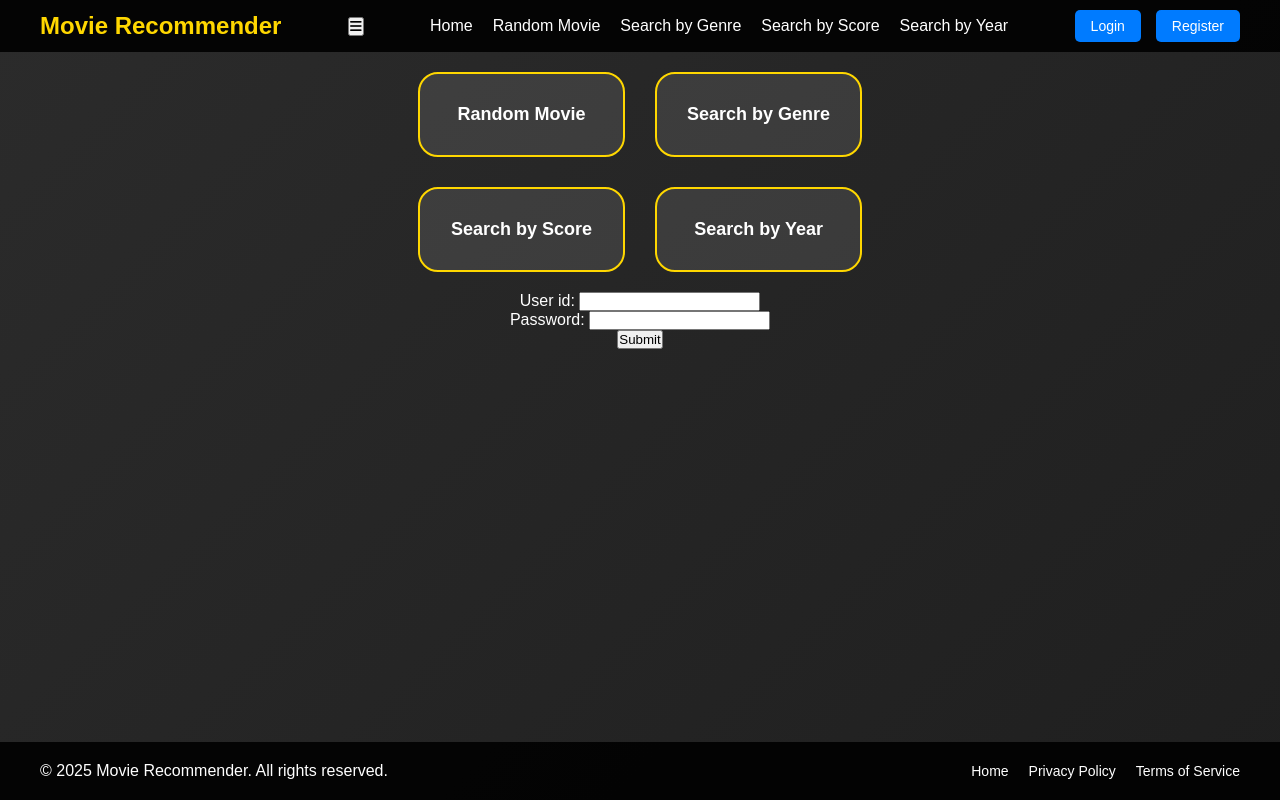
After one commit to JordanBuckleyGit/CA, a Flask app: page /login in a window 1280 px wide. The commit adds this page. Run offline with Flask 3, Linux system fonts and the light colour scheme.

Commit message:
new updated code

```diff
--- a/app.py
+++ b/app.py
@@ -1,15 +1,29 @@
-from flask import Flask, render_template, request
+from flask import Flask, render_template, session, redirect, url_for, g, request
 import random
 from database import get_db, close_db
 from flask_session import Session
-from forms import MovieForm, ScoreForm, YearForm
+from werkzeug.security import generate_password_hash, check_password_hash
+from forms import MovieForm, ScoreForm, YearForm, RegistrationForm, LoginForm
+from functools import wraps
 
 app = Flask(__name__)
+app.teardown_appcontext(close_db)
 app.config["SECRET_KEY"] = "jordansPw"
 app.config["SESSION_PERMANENT"] = False
 app.config["SESSION_TYPE"] = "filesystem"
 Session(app)
-app.teardown_appcontext(close_db)
+
+@app.before_request
+def load_logged_in_user():
+    g.user = session.get("user_id",None)
+
+def login_required(view):
+    @wraps(view)
+    def wrapped_view(*args, **kwargs):
+        if g.user is None:
+            return(redirect(url_for("login", next=request.url)))
+        return view(*args, **kwargs)
+    return wrapped_view
 
 @app.route("/")
 def index():
@@ -67,6 +81,24 @@ def year_search():
     return render_template("year.html", form=form,
                             movies=movies)
 
+@app.route("/registration", methods=["GET", "POST"])
+def registration():
+    form = RegistrationForm()
+    if form.validate_on_submit():
+        user_id = form.user_id.data
+        password = form.password.data
+        db = get_db()
+
+        user_in_db = db.execute("SELECT * FROM users WHERE user_id = ?;", (user_id,)).fetchone()
+        if user_in_db:
+            form.user_id.errors.append("User ID already exists! Please choose a different one.")
+        else:
+            hashed_password = generate_password_hash(password)
+            db.execute("INSERT INTO users (user_id, password) VALUES (?, ?);", (user_id, hashed_password))
+            db.commit()
+            return redirect(url_for("login"))
+    return render_template("register.html", form=form)
+
 # @app.route("/movie/<int:movie_id>", methods=["GET", "POST"])
 # def movie_details(movie_id):
 #     db = get_db()
@@ -86,3 +118,37 @@ def year_search():
 #     return render_template("reviews.html", movie=movie,
 #                            reviews=reviews,
 #                            form=form)
+
+@app.route("/login", methods=["GET","POST"])
+def login():
+    form = LoginForm()
+    if form.validate_on_submit():
+        user_id = form.user_id.data
+        password = form.password.data
+        db = get_db()
+        user_in_db = db.execute("""
+                SELECT * FROM users
+                WHERE user_id = ?;""", (user_id,)).fetchone()
+        if user_in_db is None:
+            form.user_id.errors.append("No such user name!")
+        elif not check_password_hash (
+                user_in_db["password"],password):
+            form.password.errors.append("Incorrect password!")
+        else:
+            session.clear()
+            session["user_id"] = user_id
+            session.modified = True
+            next_page = request.args.get("next")
+            if not next_page:
+                next_page = url_for("index")
+            return redirect(next_page)
+    return render_template("login.html", form=form)
+
+@app.route("/logout")
+def logout():
+    session.clear()
+    session.modified = True
+    return redirect( url_for("index"))
+
+if __name__ == "__main__":
+    app.run(debug=True)
--- a/forms.py
+++ b/forms.py
@@ -1,6 +1,6 @@
 from flask_wtf import FlaskForm
-from wtforms import SelectField, SubmitField, FloatField, IntegerField, TextAreaField
-from wtforms.validators import InputRequired, NumberRange
+from wtforms import StringField, SelectField, SubmitField, FloatField, IntegerField, TextAreaField, PasswordField
+from wtforms.validators import InputRequired, NumberRange, EqualTo
 
 class MovieForm(FlaskForm):
     genre = SelectField("Genre", choices=[
@@ -23,6 +23,22 @@ class YearForm(FlaskForm):
     year = IntegerField("Year", validators=[InputRequired(), NumberRange(min=1900, max=2100)])
     submit = SubmitField("Search by Year")
 
+class RegistrationForm(FlaskForm):
+    user_id = StringField("User id:",
+                    validators=[InputRequired()])
+    password = PasswordField("Password:",
+                    validators=[InputRequired()])
+    password2 = PasswordField("Repeat Password:",
+                    validators=[InputRequired(),
+                                EqualTo("password")])
+    submit = SubmitField("Submit")
+
+class LoginForm(FlaskForm):
+    user_id = StringField("User id:",
+                    validators=[InputRequired()])
+    password = PasswordField("Password:",
+                    validators=[InputRequired()])
+    submit = SubmitField("Submit")
 
 # class ReviewForm(FlaskForm):
 #     review_text = TextAreaField("Your Review", validators=[InputRequired()])
--- a/schema.sql
+++ b/schema.sql
@@ -25,6 +25,12 @@ INSERT INTO movies (title, genre, score, year, director, description) VALUES
     ('The Lord of the Rings: The Return of the King', 'Fantasy', 8.9, 2003, 'Peter Jackson', 'Gandalf and Aragorn lead the World of Men against Saurons army to draw his gaze from Frodo and Sam as they approach Mount Doom with the One Ring.'),
     ('Gladiator', 'Action', 8.5, 2000, 'Ridley Scott', 'A former Roman General sets out to exact vengeance against the corrupt emperor who murdered his family and sent him into slavery.');
 
+DROP TABLE IF EXISTS users;
+
+CREATE TABLE users (
+    user_id TEXT PRIMARY KEY,
+    password TEXT NOT NULL
+);
 
 -- CREATE TABLE reviews (
 --     id INTEGER PRIMARY KEY AUTOINCREMENT,
--- a/static/script.js
+++ b/static/script.js
@@ -1,20 +1,49 @@
-document.addEventListener("DOMContentLoaded", function() {
-    const menuItems = document.querySelectorAll(".menu-item");
-    menuItems.forEach(item => {
-        item.addEventListener("mouseover", () => {
-            item.style.transform = "scale(1.1)";
-        });
-        item.addEventListener("mouseout", () => {
-            item.style.transform = "scale(1)";
-        });
+// document.addEventListener("DOMContentLoaded", function() {
+//     const menuItems = document.querySelectorAll(".menu-item");
+//     menuItems.forEach(item => {
+//         item.addEventListener("mouseover", () => {
+//             item.style.transform = "scale(1.1)";
+//         });
+//         item.addEventListener("mouseout", () => {
+//             item.style.transform = "scale(1)";
+//         });
+//     });
+
+//     // Fade in effect for movies
+//     const movieCards = document.querySelectorAll(".movie-card");
+//     movieCards.forEach((card, index) => {
+//         setTimeout(() => {
+//             card.style.opacity = 1;
+//             card.style.transform = "translateY(0)";
+//         }, index * 200);
+//     });
+// });
+
+const navToggle = document.getElementById('nav-toggle');
+const navLinks = document.getElementById('nav-links');
+
+navToggle.addEventListener('click', () => {
+    navLinks.classList.toggle('active');
+});
+
+const dnaBoxes = document.querySelectorAll('.dna-box');
+dnaBoxes.forEach(box => {
+    box.addEventListener('mouseenter', () => {
+        box.style.transform = 'translateY(-10px)';
+        box.style.boxShadow = '0 10px 20px rgba(255, 215, 0, 0.3)';
     });
-
-    // Fade in effect for movies
-    const movieCards = document.querySelectorAll(".movie-card");
-    movieCards.forEach((card, index) => {
-        setTimeout(() => {
-            card.style.opacity = 1;
-            card.style.transform = "translateY(0)";
-        }, index * 200);
+    box.addEventListener('mouseleave', () => {
+        box.style.transform = 'translateY(0)';
+        box.style.boxShadow = 'none';
     });
 });
+
+const userIcon = document.getElementById('user-icon');
+if (userIcon) {
+    userIcon.addEventListener('mouseenter', () => {
+        userIcon.style.transform = 'scale(1.1)';
+    });
+    userIcon.addEventListener('mouseleave', () => {
+        userIcon.style.transform = 'scale(1)';
+    });
+}
--- a/static/styles.css
+++ b/static/styles.css
@@ -13,6 +13,9 @@ body {
     animation: movingBackground 10s ease infinite;
     color: white;
     text-align: center;
+    min-height: 100vh;
+    display: flex;
+    flex-direction: column;
 }
 
 /* Background Animation */
@@ -22,126 +25,191 @@ body {
     100% { background-position: 0% 50%; }
 }
 
-/* Header */
-header {
+/* Navigation Bar */
+nav {
     background: rgba(0, 0, 0, 0.9);
-    padding: 15px;
+    padding: 10px 20px;
+    display: flex;
+    justify-content: center;
+    align-items: center;
+    position: sticky;
+    top: 0;
+    z-index: 1000;
+}
+
+#nav-container {
+    width: 100%;
+    max-width: 1200px;
+    display: flex;
+    justify-content: space-between;
+    align-items: center;
+}
+
+#nav-logo a {
     font-size: 24px;
+    font-weight: bold;
+    color: #FFD700;
+    text-decoration: none;
+}
+
+#nav-links ul {
+    list-style: none;
+    display: flex;
+    gap: 20px;
+}
+
+#nav-links ul li a {
+    color: white;
+    text-decoration: none;
+    font-size: 16px;
+    transition: color 0.3s ease;
+}
+
+#nav-links ul li a:hover {
+    color: #FFD700;
+}
+
+#nav-user {
+    display: flex;
+    align-items: center;
+    gap: 15px;
+}
+
+#user-info {
+    display: flex;
+    align-items: center;
+    gap: 10px;
+}
+
+#username {
+    font-size: 16px;
+    color: white;
+}
+
+#user-icon {
+    font-size: 24px;
+    color: #FFD700;
+}
+
+#login-btn, #register-btn, #logout-btn {
+    padding: 8px 16px;
+    border-radius: 5px;
+    text-decoration: none;
+    font-size: 14px;
+    transition: background 0.3s ease;
+}
+
+#login-btn, #register-btn {
+    background: #007BFF;
+    color: white;
+}
+
+#login-btn:hover, #register-btn:hover {
+    background: #0056b3;
+}
+
+#logout-btn {
+    background: #FF4500;
+    color: white;
+}
+
+#logout-btn:hover {
+    background: #cc3700;
+}
+
+/* Hero Section with DNA-Shaped Boxes */
+#hero {
+    flex: 1;
+    display: flex;
+    justify-content: center;
+    align-items: center;
+    padding: 20px;
+}
+
+#dna-container {
+    display: grid;
+    grid-template-columns: repeat(2, 1fr);
+    gap: 30px;
+    max-width: 800px;
+    margin: 0 auto;
+}
+
+.dna-box {
+    background: rgba(255, 255, 255, 0.1);
+    border: 2px solid #FFD700;
+    border-radius: 20px;
+    padding: 30px;
+    text-align: center;
+    transition: transform 0.3s ease, box-shadow 0.3s ease;
+    cursor: pointer;
+}
+
+.dna-box:hover {
+    transform: translateY(-10px);
+    box-shadow: 0 10px 20px rgba(255, 215, 0, 0.3);
+}
+
+.dna-box a {
+    color: white;
+    text-decoration: none;
+    font-size: 18px;
     font-weight: bold;
 }
 
-/* Welcome Page Styling */
-.welcome-container {
-    margin-top: 100px;
+/* Footer */
+footer {
+    background: rgba(0, 0, 0, 0.9);
     padding: 20px;
+    margin-top: auto;
 }
 
-/* Menu Buttons */
-.menu {
+#footer-container {
+    max-width: 1200px;
+    margin: 0 auto;
     display: flex;
-    flex-direction: column;
-    gap: 15px;
+    justify-content: space-between;
     align-items: center;
 }
 
-.menu-item {
-    padding: 15px 25px;
-    background: #007BFF;
-    color: white;
-    font-size: 18px;
-    border-radius: 8px;
-    text-decoration: none;
-    transition: 0.3s ease;
-    width: 250px;
-    text-align: center;
+#footer-links {
+    list-style: none;
+    display: flex;
+    gap: 20px;
 }
 
-.menu-item:hover {
-    background: #0056b3;
-    transform: scale(1.1);
+#footer-links li a {
+    color: white;
+    text-decoration: none;
+    font-size: 14px;
+    transition: color 0.3s ease;
 }
 
-/* Form Styling */
-form {
-    background: rgba(255, 255, 255, 0.1);
-    padding: 20px;
-    border-radius: 10px;
-    display: inline-block;
-    margin-top: 20px;
-}
-
-form label {
-    display: block;
-    margin: 10px 0 5px;
-    font-size: 18px;
-}
-
-form input, select {
-    padding: 10px;
-    width: 200px;
-    border: none;
-    border-radius: 5px;
-    font-size: 16px;
-}
-
-button {
-    padding: 10px 20px;
-    background-color: #007BFF;
-    border: none;
-    color: white;
-    cursor: pointer;
-    margin-top: 10px;
-    border-radius: 5px;
-    transition: 0.3s ease;
-}
-
-button:hover {
-    background-color: #0056b3;
-    transform: scale(1.05);
-}
-
-/* Movie Cards */
-.movie-container {
-    display: flex;
-    justify-content: center;
-    flex-wrap: wrap;
-    gap: 20px;
-    margin-top: 20px;
-}
-
-.movie-card {
-    background: rgba(255, 255, 255, 0.1);
-    padding: 15px;
-    width: 300px;
-    border-radius: 12px;
-    text-align: left;
-    transition: 0.3s ease;
-}
-
-.movie-card:hover {
-    transform: scale(1.05);
-}
-
-.movie-card h3 {
+#footer-links li a:hover {
     color: #FFD700;
 }
 
-.movie-card p {
-    font-size: 14px;
+/* Responsive Design */
+@media (max-width: 768px) {
+    #nav-links {
+        display: none;
+        flex-direction: column;
+        position: absolute;
+        top: 60px;
+        right: 20px;
+        background: rgba(0, 0, 0, 0.9);
+        padding: 10px;
+        border-radius: 5px;
+    }
+
+    #nav-links.active {
+        display: flex;
+    }
+
+    #nav-toggle {
+        display: block;
+    }
+
+    #dna-container {
+        grid-template-columns: 1fr;
+    }
 }
-
-/* Back to Home Button */
-.back-button {
-    display: inline-block;
-    margin-top: 20px;
-    padding: 10px 15px;
-    background: #FF4500;
-    color: white;
-    text-decoration: none;
-    border-radius: 5px;
-    transition: 0.3s ease;
-}
-
-.back-button:hover {
-    background: #cc3700;
-}
--- a/templates/base.html
+++ b/templates/base.html
@@ -5,11 +5,73 @@
     <meta name="viewport" content="width=device-width, initial-scale=1.0">
     <title>Movie Recommender</title>
     <link rel="stylesheet" href="{{ url_for('static', filename='styles.css') }}">
-    <script src="{{ url_for('static', filename='script.js') }}"></script>
+    <link rel="stylesheet" href="https://cdnjs.cloudflare.com/ajax/libs/font-awesome/6.0.0/css/all.min.css">
+    <script src="{{ url_for('static', filename='script.js') }}" defer></script>
+</head>
+<body>
+    <header>
+        <nav>
+            <section id="nav-container">
+                <section id="nav-logo">
+                    <a href="{{ url_for('index') }}">Movie Recommender</a>
+                </section>
+                <button id="nav-toggle" aria-label="Toggle navigation">
+                    <i class="fas fa-bars"></i>
+                </button>
+                <section id="nav-links">
+                    <ul>
+                        <li><a href="{{ url_for('index') }}">Home</a></li>
+                        <li><a href="{{ url_for('random_movie') }}">Random Movie</a></li>
+                        <li><a href="{{ url_for('genre_search') }}">Search by Genre</a></li>
+                        <li><a href="{{ url_for('score_search') }}">Search by Score</a></li>
+                        <li><a href="{{ url_for('year_search') }}">Search by Year</a></li>
+                    </ul>
+                </section>
+                <section id="nav-user">
+                    {% if session['user_id'] %}
+                        <section id="user-info">
+                            <span id="username">{{ session['user_id'] }}</span>
+                            <i class="fas fa-user-circle" id="user-icon"></i>
+                        </section>
+                        <a href="{{ url_for('logout') }}" id="logout-btn">Logout</a>
+                    {% else %}
+                        <a href="{{ url_for('login') }}" id="login-btn">Login</a>
+                        <a href="{{ url_for('registration') }}" id="register-btn">Register</a>
+                    {% endif %}
+                </section>
+            </section>
+        </nav>
+    </header>
 
-</head>
-    <body>
-        {% block main_content %}
-        {% endblock %}
-    </body>
+    <main>
+        <section id="hero">
+            <div id="dna-container">
+                <div class="dna-box">
+                    <a href="{{ url_for('random_movie') }}">Random Movie</a>
+                </div>
+                <div class="dna-box">
+                    <a href="{{ url_for('genre_search') }}">Search by Genre</a>
+                </div>
+                <div class="dna-box">
+                    <a href="{{ url_for('score_search') }}">Search by Score</a>
+                </div>
+                <div class="dna-box">
+                    <a href="{{ url_for('year_search') }}">Search by Year</a>
+                </div>
+            </div>
+        </section>
+        {% block main_content %}{% endblock %}
+    </main>
+
+    <footer>
+        <section id="footer-container">
+            <p>&copy; 2025 Movie Recommender. All rights reserved.</p>
+            <ul id="footer-links">
+                <li><a href="{{ url_for('index') }}">Home</a></li>
+                <li><a href="#">Privacy Policy</a></li>
+                <li><a href="#">Terms of Service</a></li>
+            </ul>
+        </section>
+    </footer>
+</body>
 </html>
--- /dev/null
+++ b/templates/login.html
@@ -0,0 +1,22 @@
+{% extends "base.html" %}
+
+{% block main_content %}
+
+    <form action="" method="post" novalidate>
+        {{ form.hidden_tag() }}
+        {{ form.user_id.label }}
+        {{ form.user_id() }}
+        {% for error in form.user_id.errors %}
+            {{ error }}
+        {% endfor %}
+        </br>
+        {{ form.password.label }}
+        {{ form.password() }}
+        {% for error in form.password.errors %}
+            {{ error }}
+        {% endfor %}
+        </br>
+        {{ form.submit() }}
+    </form>
+
+{% endblock %}
```
Also changed, not shown: templates/register.html (added, +28 -0 lines), database.db, 4 other files.
